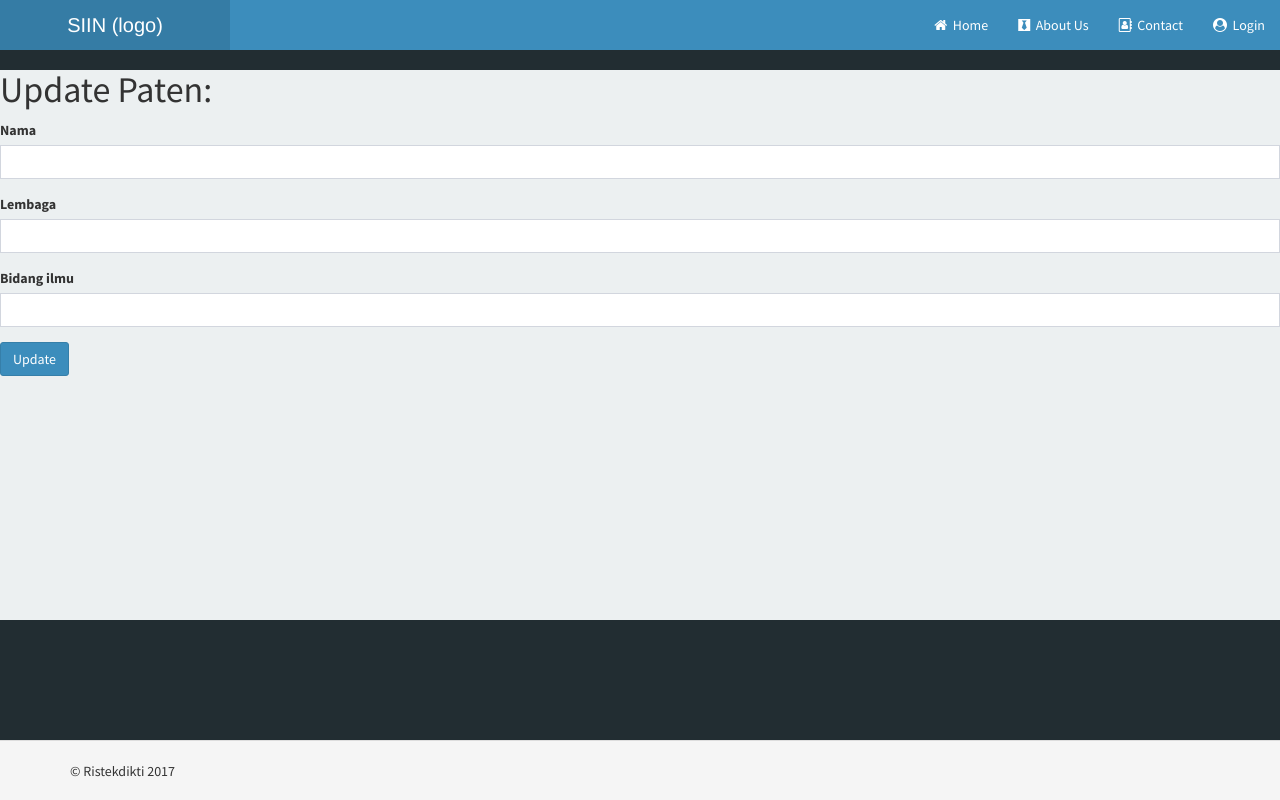
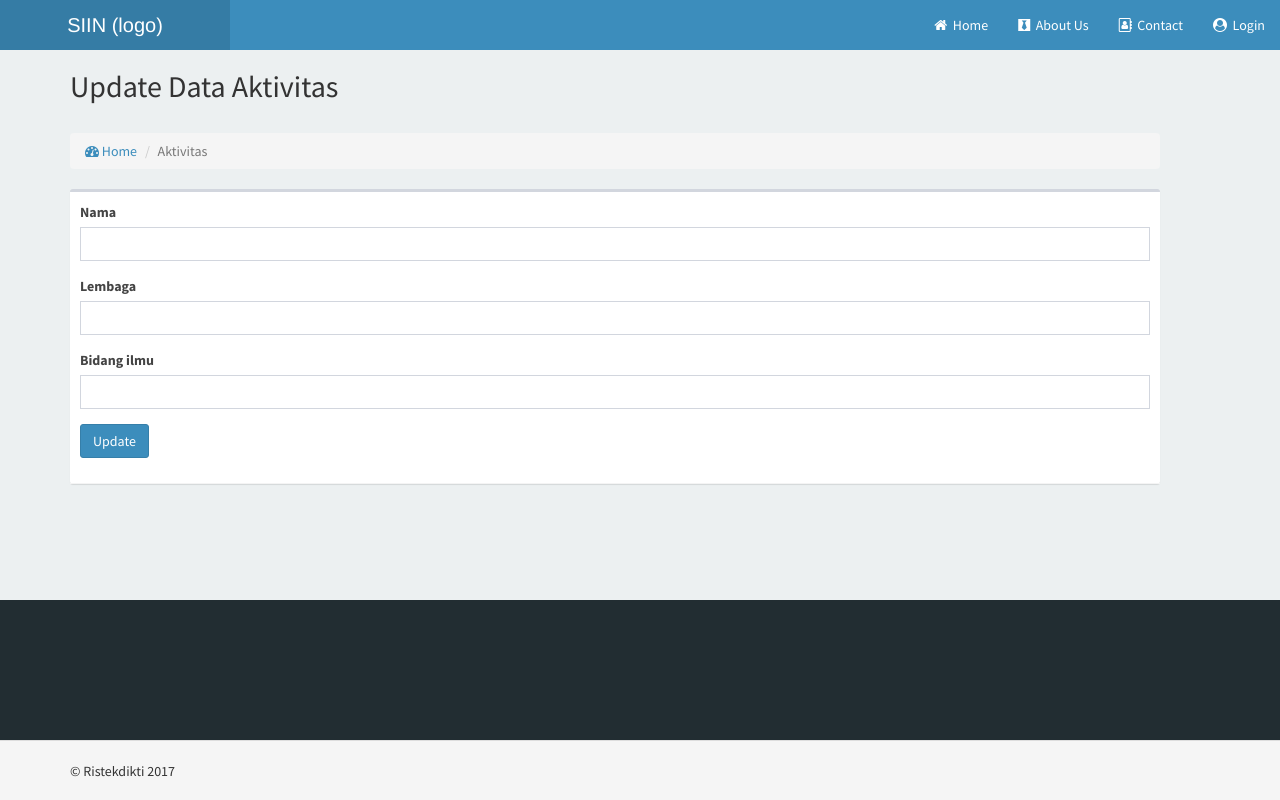
Before and after one commit to baniainurramdlan/demosiin, a Yii app: template basic/views/admin-paten/update.php in a window 1280 px wide. Run offline with PHP 8.4 and a stand-in for Yii, Linux system fonts and the light colour scheme; the template is opened without the code that fills it, so the values that code supplies are empty; form fields are guessed from the names that the template uses; some libraries are stand-ins or nearby versions.

Commit message:
completee

```diff
--- a/basic/views/admin-lembaga/index.php
+++ b/basic/views/admin-lembaga/index.php
@@ -10,7 +10,7 @@ use yii\grid\GridView;
 // $this->title = 'Lembagas';
 $this->params['breadcrumbs'][] = $this->title;
 ?>
-<div class="lembaga-index" style="padding-right:1cm; padding-left:1cm;">
+<div class="container" style="padding-right:65px;">
 <div class="row">
 <div class="col-md-12">
     <div class="sdm-index">
--- a/basic/views/admin-lembaga/update.php
+++ b/basic/views/admin-lembaga/update.php
@@ -10,7 +10,8 @@ $this->params['breadcrumbs'][] = ['label' => 'Lembagas', 'url' => ['index']];
 $this->params['breadcrumbs'][] = ['label' => $model->id, 'url' => ['view', 'id' => $model->id]];
 $this->params['breadcrumbs'][] = 'Update';
 ?>
-<div class="row" style="padding-right:1.5cm; padding-left:0.8cm; padding-top:0.5cm;">
+<div class="container" style="padding-right:65px;">
+<div class="row" >
 	<div class="col-md-12">
     	<div class="sdm-index">
     		<h2>
@@ -36,3 +37,4 @@ $this->params['breadcrumbs'][] = 'Update';
 		</div>
 	</div>
 </div>
+</div>
--- a/basic/views/admin-lembaga/view.php
+++ b/basic/views/admin-lembaga/view.php
@@ -10,7 +10,7 @@ use yii\widgets\DetailView;
 $this->params['breadcrumbs'][] = ['label' => 'Lembagas', 'url' => ['index']];
 $this->params['breadcrumbs'][] = $this->title;
 ?>
-<div class="output-view"  style="padding-right:1.5cm; padding-left:0.8cm; padding-top:0.5cm;">
+<div class="output-view container"  style="padding-right:65px;">
     <h2>
     Detail Data Lembaga
   </h2><br>
--- a/basic/views/admin-paten/index.php
+++ b/basic/views/admin-paten/index.php
@@ -10,7 +10,7 @@ use yii\grid\GridView;
 $this->title = 'Patens';
 $this->params['breadcrumbs'][] = $this->title;
 ?>
-<div class="paten-index" style="padding-right:1cm; padding-left:1cm;">
+<div class="paten-index container" style="padding-right:65px;">
 <div class="row">
 <div class="col-md-12">
 <div class="sdm-index">
--- a/basic/views/admin-paten/update.php
+++ b/basic/views/admin-paten/update.php
@@ -10,12 +10,29 @@ $this->params['breadcrumbs'][] = ['label' => 'Patens', 'url' => ['index']];
 $this->params['breadcrumbs'][] = ['label' => $model->id, 'url' => ['view', 'id' => $model->id]];
 $this->params['breadcrumbs'][] = 'Update';
 ?>
-<div class="paten-update">
+<div class="paten-update container" style="padding-right:65px;">
+	<div class="row" >
+	 <div class="col-md-12">
+	  	<div class="lembaga-update">
+	  		<h2>
+			    Update Data Aktivitas
+			    <!-- <small>Version 2.0</small> -->
+			  </h2><br>
+			  <ol class="breadcrumb">
+			    <li><a href="#"><i class="fa fa-dashboard"></i> Home</a></li>
+			    <li class="active">Aktivitas</li>
+			  </ol>
+				<div class="box">
+        			<div class="box-header with-border">
 
-    <h1><?= Html::encode($this->title) ?></h1>
-
-    <?= $this->render('_form', [
-        'model' => $model,
-    ]) ?>
+				    <?= $this->render('_form', [
+				        'model' => $model,
+				    ]) ?>
 
 </div>
+					 </div>
+			</div>
+		</div>
+	</div>
+</div>
+</div>
--- a/basic/views/admin-sdm/index.php
+++ b/basic/views/admin-sdm/index.php
@@ -12,7 +12,7 @@ use fedemotta\datatables\DataTables;
 
 $this->params['breadcrumbs'][] = $this->title;
 ?>
-<div class="container" style="padding-right:1.5cm; padding-left:0.8cm;">
+<div class="container" style="padding-right:65px;">
 <div class="row">
 <div class="col-md-12">
     <div class="sdm-index">
--- a/basic/views/admin-sdm/update.php
+++ b/basic/views/admin-sdm/update.php
@@ -10,9 +10,9 @@ $this->params['breadcrumbs'][] = ['label' => 'Sdms', 'url' => ['index']];
 $this->params['breadcrumbs'][] = ['label' => $model->id, 'url' => ['view', 'id' => $model->id]];
 $this->params['breadcrumbs'][] = 'Update';
 ?>
-<div class="row" style="padding-right:1.5cm; padding-left:0.8cm; padding-top:0.5cm;">
+<div class="row" >
 	<div class="col-md-12">
-    	<div class="sdm-index">
+    	<div class="sdm-index container" style="padding-right:65px;">
     		  <h2>
 			    Update Data SDM
 			    <!-- <small>Version 2.0</small> -->
--- a/basic/views/admin-sdm/view.php
+++ b/basic/views/admin-sdm/view.php
@@ -10,7 +10,7 @@ use yii\widgets\DetailView;
 $this->params['breadcrumbs'][] = ['label' => 'Sdms', 'url' => ['index']];
 $this->params['breadcrumbs'][] = $this->title;
 ?>
-<div class="sdm-view" style="padding-right:1.5cm; padding-left:0.8cm; padding-top:0.5cm;">
+<div class="sdm-view container" style="padding-right:65px;">
     <h2>
     Detail Data SDM
     <!-- <small>Version 2.0</small> -->
--- a/basic/views/layouts/main_admin.php
+++ b/basic/views/layouts/main_admin.php
@@ -85,7 +85,8 @@ AdminAsset::register($this);
       <!-- Sidebar user panel -->
       <div class="user-panel">
         <div class="pull-left image">
-          <img src="img/Koala.jpg" class="img-circle" alt="User Image">
+        <!--   <img src="img/Koala.jpg" class="img-circle" alt="User Image">  -->
+            <?= Html::img("@web/img/Koala.jpg", ['alt'=>'User Image', 'class'=>'img-circle', ]);?>
         </div>
         <div class="pull-left info">
           <p>Admin SIIN</p>
--- a/basic/views/output/index.php
+++ b/basic/views/output/index.php
@@ -10,7 +10,7 @@ use yii\grid\GridView;
 // $this->title = 'Sdms';
 $this->params['breadcrumbs'][] = $this->title;
 ?>
-<div class="lembaga-index" style="padding-right:1cm; padding-left:1cm;">
+<div class="lembaga-index container" style="padding-right:65px;">
 <div class="row">
 <div class="col-md-12">
 <div class="sdm-index">
--- a/basic/views/output/update.php
+++ b/basic/views/output/update.php
@@ -10,9 +10,9 @@ $this->params['breadcrumbs'][] = ['label' => 'Sdms', 'url' => ['index']];
 $this->params['breadcrumbs'][] = ['label' => $model->id, 'url' => ['view', 'id' => $model->id]];
 $this->params['breadcrumbs'][] = 'Update';
 ?>
-<div class="row" style="padding-right:1.5cm; padding-left:0.8cm; padding-top:0.5cm;">
+<div class="row" >
 	<div class="col-md-12">
-		<div class="sdm-update">
+		<div class="sdm-update container" style="padding-right:65px;">
 			<h2>
 			    Update Data SDM
 			    <!-- <small>Version 2.0</small> -->
--- a/basic/views/output/view.php
+++ b/basic/views/output/view.php
@@ -11,7 +11,7 @@ $this->params['breadcrumbs'][] = ['label' => 'Sdms', 'url' => ['index']];
 $this->params['breadcrumbs'][] = $this->title;
 ?>
 
-<div class="sdm-view" style="padding-right:1.5cm; padding-left:0.8cm; padding-top:0.5cm;">
+<div class="sdm-view container" style="padding-right:65px;">
  <h2>
     Detail Output
   </h2><br>
--- a/basic/views/sdm/index.php
+++ b/basic/views/sdm/index.php
@@ -14,7 +14,7 @@ $this->title = 'SIIN - SDM';
 
     <!-- <h1><?= Html::encode($this->title) ?></h1> -->
 
-    <div class="row" style="padding-top: 20px; padding-bottom: 20px;">
+    <div class="row" style="padding-right:65px;">>
      <div class="col-sm-12 col-centered">
     <?php echo $this->render('_search', ['model' => $searchModel]); ?>
      </div>
```
Also changed, not shown: basic/views/admin-paten/view.php (+18 -5 lines).
